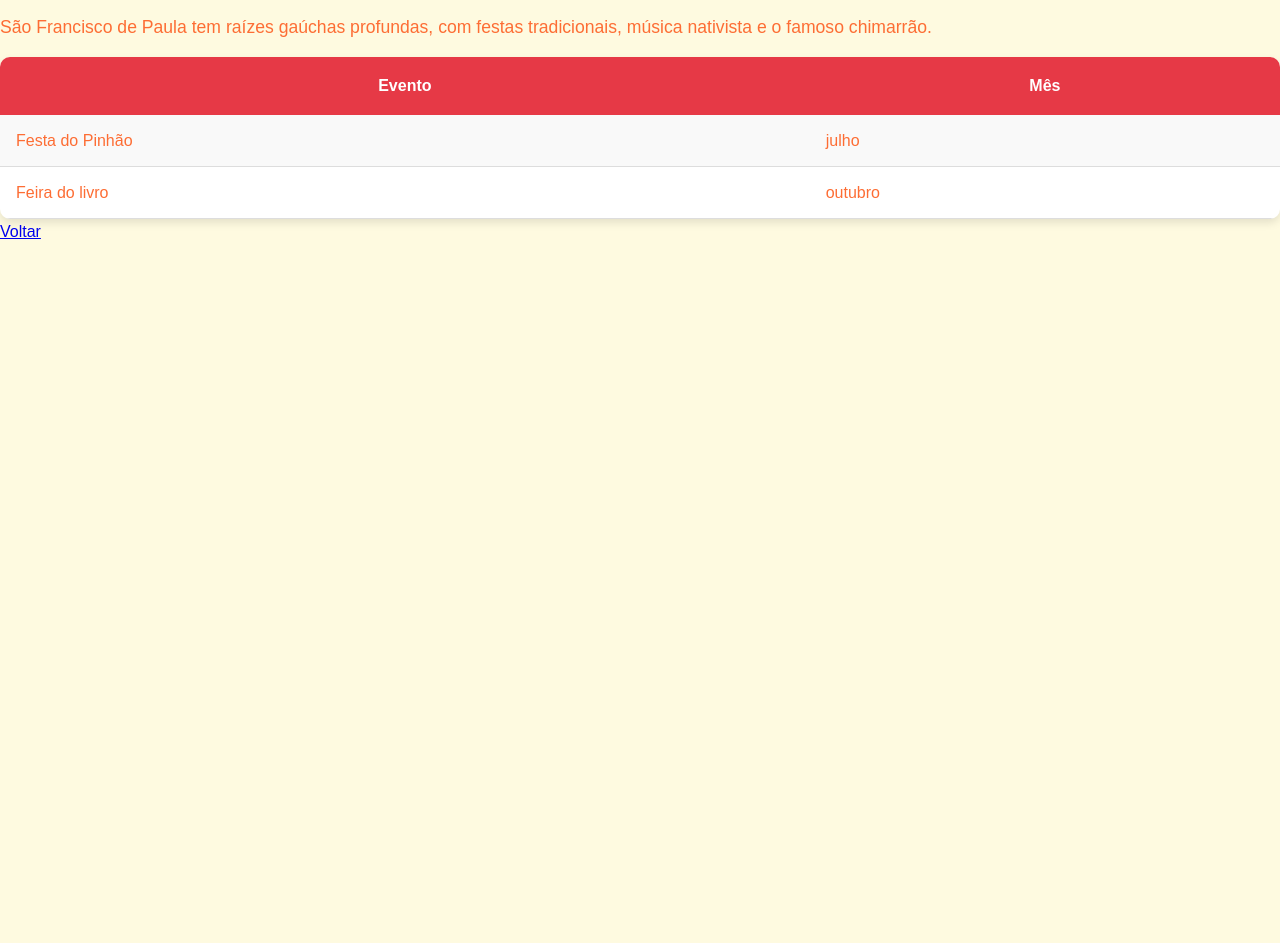
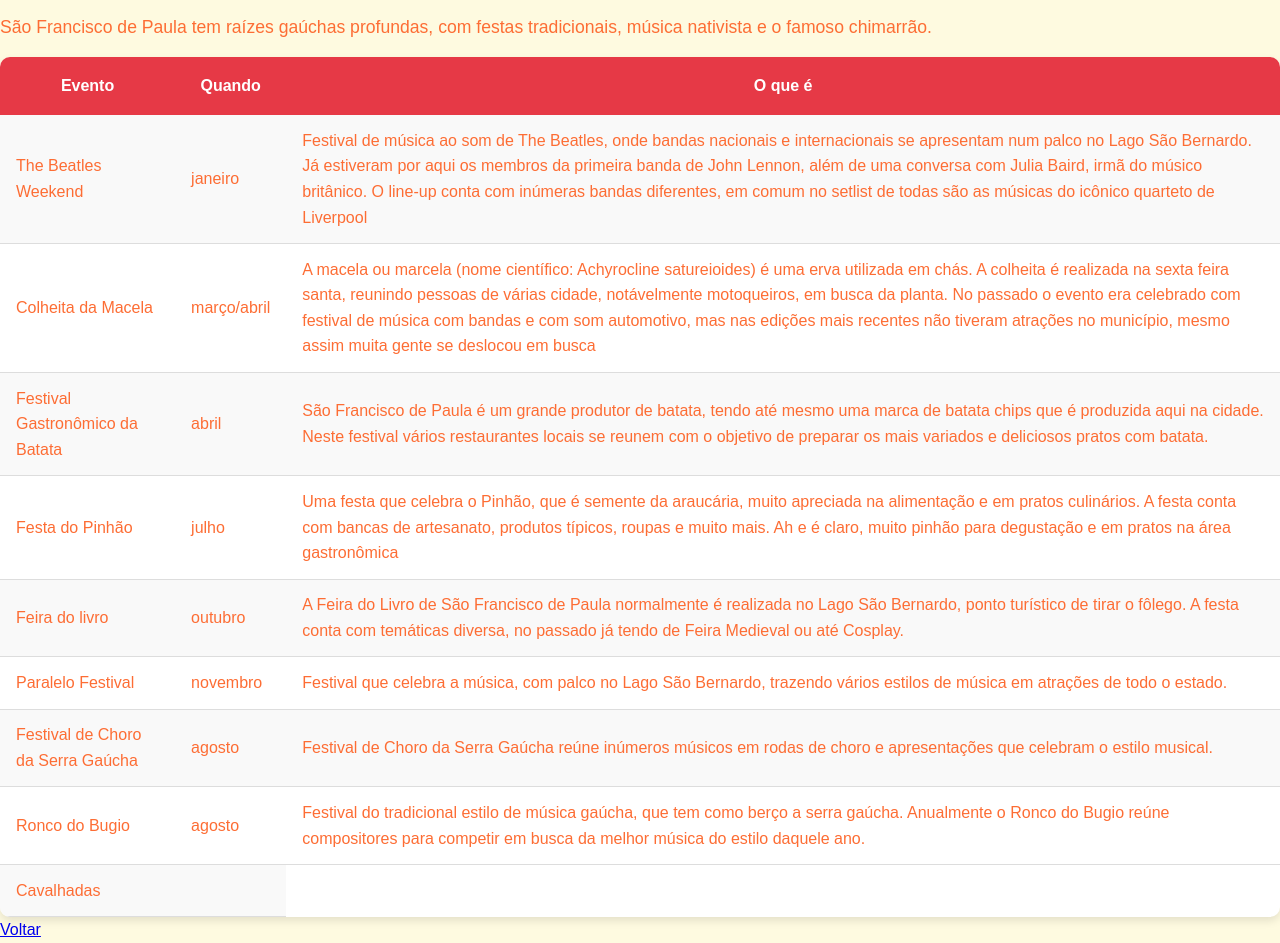
Before and after one commit to suemoron/turismo-s-o-chico, a plain HTML site: page cultura.html in a window 1280 px wide. Shown: the part 54-997 px from the top of the page. Before the commit the page ends 800 px from the top, so only its background shows below. Drawn offline with Linux system fonts and the light colour scheme.

Commit message:
Cultural  page (work In Progress)

```diff
--- a/cultura.html
+++ b/cultura.html
@@ -9,10 +9,73 @@
   <h1>Cultura Local</h1>
   <p>São Francisco de Paula tem raízes gaúchas profundas, com festas tradicionais, música nativista e o famoso chimarrão.</p>
   <table>
-    <tr><th>Evento</th><th>Mês</th></tr>
-    <tr><td>Festa do Pinhão</td><td>julho</td></tr>
-    <tr><td>Feira do livro</td><td>outubro</td></tr>
-  </table>
+    <tr><th>Evento</th><th>Quando</th><th>O que é</th></tr>
+    <!-- Linha 1-->
+    <tr>
+      <td>The Beatles Weekend</td>
+      <td>janeiro</td>
+      <td>Festival de música ao som de The Beatles, onde bandas nacionais e internacionais se apresentam num palco no Lago São Bernardo. Já estiveram por aqui os membros da primeira banda de John Lennon, além de uma conversa com  Julia Baird, irmã do músico britânico. O line-up conta com inúmeras bandas diferentes, em comum no setlist de todas são as músicas do icônico quarteto de Liverpool </td>
+
+    </tr>
+    <!-- Linha 2-->
+    <tr>
+      <td>Colheita da Macela</td>
+      <td>março/abril</td>
+      <td>A macela ou marcela (nome científico: Achyrocline satureioides) é uma erva utilizada em chás. A colheita é realizada na sexta feira santa, reunindo pessoas de várias cidade, notávelmente motoqueiros, em busca da planta. No passado o evento era celebrado com festival de música com bandas e com som automotivo, mas nas edições mais recentes não tiveram atrações no município, mesmo assim muita gente se deslocou em busca </td>
+    </tr>
+
+    <!-- Linha 3-->
+    <tr>
+      <td>Festival Gastronômico da Batata</td>
+      <td>abril</td>
+      <td>São Francisco de Paula é um grande produtor de batata, tendo até mesmo uma marca de batata chips que é produzida aqui na cidade. Neste festival vários restaurantes locais se reunem com o objetivo de preparar os mais variados e deliciosos pratos com batata.</td>
+    </tr>
+
+    <!-- Linha 4-->
+    <tr>
+      <td>Festa do Pinhão</td>
+      <td>julho</td>
+      <td>Uma festa que celebra o Pinhão, que é semente da araucária, muito apreciada na alimentação e em pratos culinários. A festa conta com bancas de artesanato, produtos típicos, roupas e muito mais. Ah e é claro, muito pinhão para degustação e em pratos na área gastronômica</td>
+    </tr>
+
+    <!-- Linha 5-->
+    <tr>
+      <td>Feira do livro</td>
+      <td>outubro</td>
+      <td>A Feira do Livro de São Francisco de Paula normalmente é realizada no Lago São Bernardo, ponto turístico de tirar o fôlego. A festa conta com temáticas diversa, no passado já tendo de Feira Medieval ou até Cosplay.</td>
+    </tr>
+
+
+    <!-- Linha 6-->
+    <tr>
+      <td>Paralelo Festival</td>
+      <td>novembro</td>
+      <td>Festival que celebra a música, com palco no Lago São Bernardo, trazendo vários estilos de música em atrações de todo o estado.</td>
+
+    </tr>
+
+
+    <!-- Linha 7-->
+    <tr>
+      <td>Festival de Choro da Serra Gaúcha</td>
+      <td>agosto</td>
+      <td>Festival de Choro da Serra Gaúcha reúne inúmeros músicos em rodas de choro e apresentações que celebram o estilo musical.</td>
+
+    </tr>
+
+    <!-- Linha 8-->
+    <tr>
+      <td>Ronco do Bugio</td>
+      <td>agosto</td>
+      <td>Festival do tradicional estilo de música gaúcha, que tem como berço a serra gaúcha. Anualmente o Ronco do Bugio reúne compositores para competir em busca da melhor música do estilo daquele ano.</td>
+    </tr>
+
+
+    <!-- Linha 8-->
+    <tr><td>Cavalhadas</td><td></td></tr>
+
+
+      </table>
   <a href="index.html">Voltar</a>
 </body>
 </html>
```
Also changed, not shown: imagens/batatajpg.jpg (added), imagens/beatles.webp (added), imagens/choro.jpg (added), imagens/livro.jpg (added), imagens/macela.jpg (added), imagens/paralelo.jpg (added).
